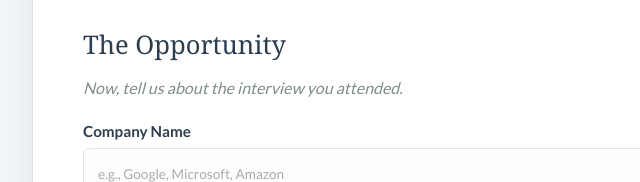
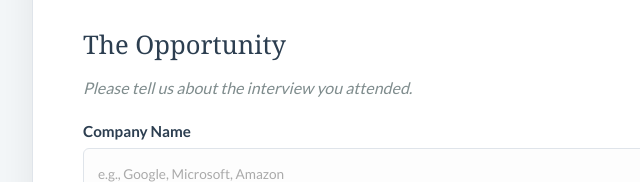
Before and after one commit to parag-63/interview_experience_form, a plain HTML site: page index.html in a window 1280 px wide. Shown: the part 878-1060 px from the top of the page, 232-872 px from the left. Drawn offline with Linux system fonts and the light colour scheme; a web font is replaced by a local one.

Commit message:
Update index.html

```diff
--- a/index.html
+++ b/index.html
@@ -146,7 +146,7 @@
                     </div>
 
                     <h2>The Opportunity</h2>
-                    <p class="section-description">Now, tell us about the interview you attended.</p>
+                    <p class="section-description">Please tell us about the interview you attended.</p>
                     <div class="form-group">
                         <label for="companyName">Company Name</label>
                         <input type="text" id="companyName" name="companyName" placeholder="e.g., Google, Microsoft, Amazon" required>
```
